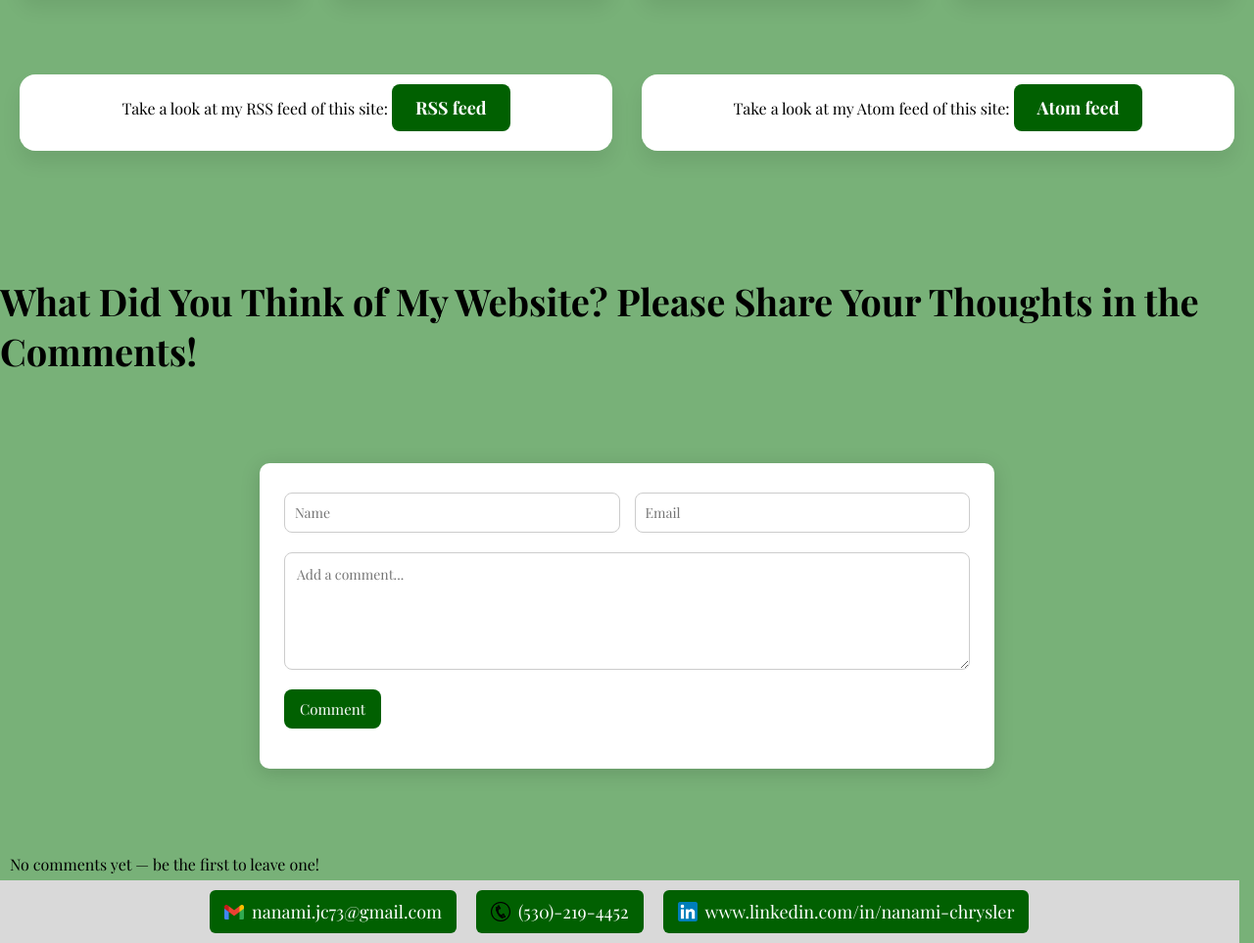
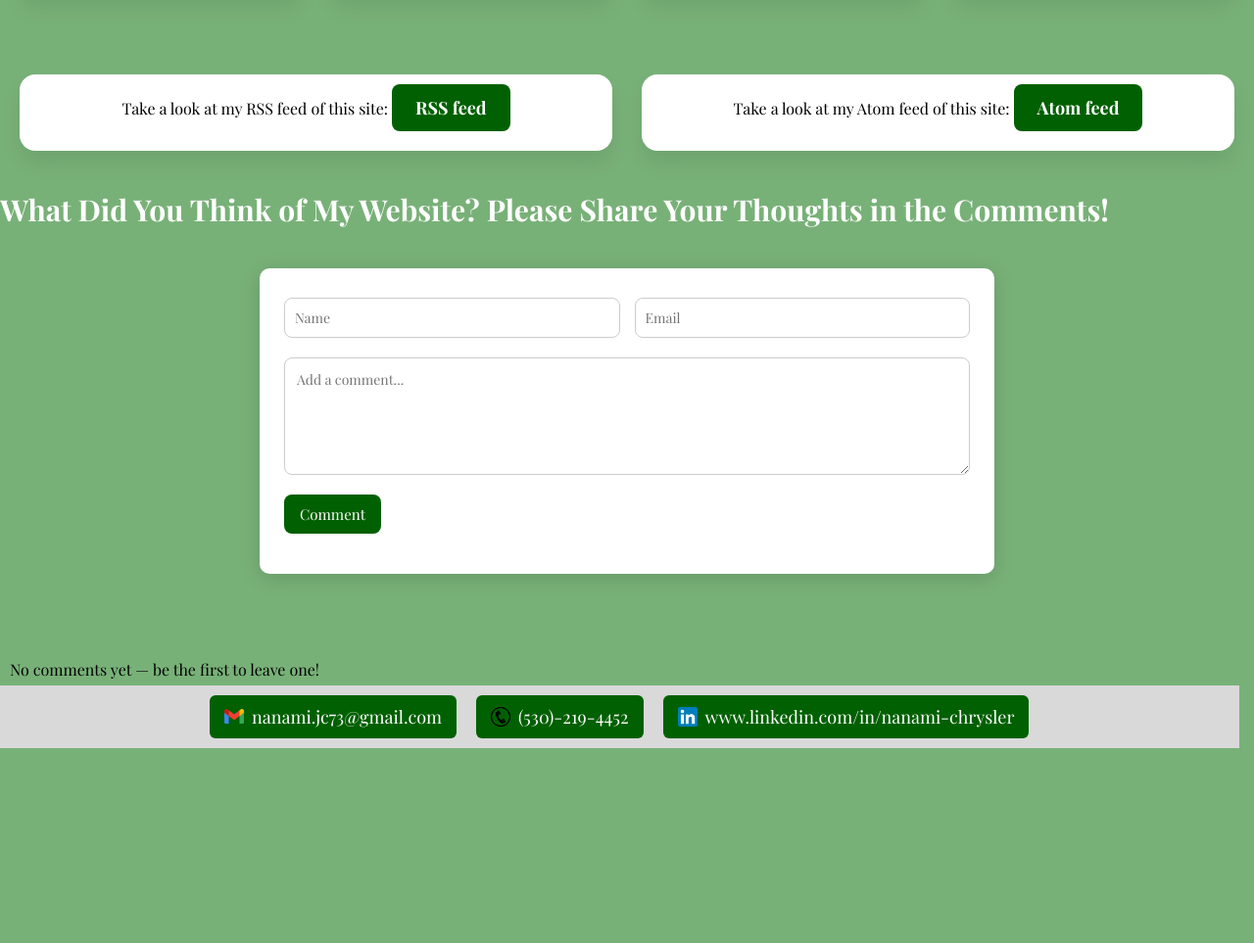
Before and after one commit to nanamichrysler/itws1100-chrysn, a PHP site: page / in a window 1280 px wide. Shown: the part 875-1838 px from the top of the page at 98% size. After the commit the page ends 1639 px from the top, so only its background shows below. Run offline with PHP 8.4, Linux system fonts and the light colour scheme; data that the repository does not hold is empty.

Commit message:
Update mySite.css

```diff
--- a/resources/mySite.css
+++ b/resources/mySite.css
@@ -343,7 +343,9 @@ pubDate {
 }
 
 h6 {
-  font-size: 38px;
+  font-size: 30px;
+  color: white;
+  margin: 0;
 }
 /*comment form*/
 #commentBox {
@@ -399,6 +401,7 @@ h6 {
     font-size: 15px;
     cursor: pointer;
     font-family: 'Playfair Display', serif;
+    display: block;
 }
 
 .comment-submit:hover {
```
